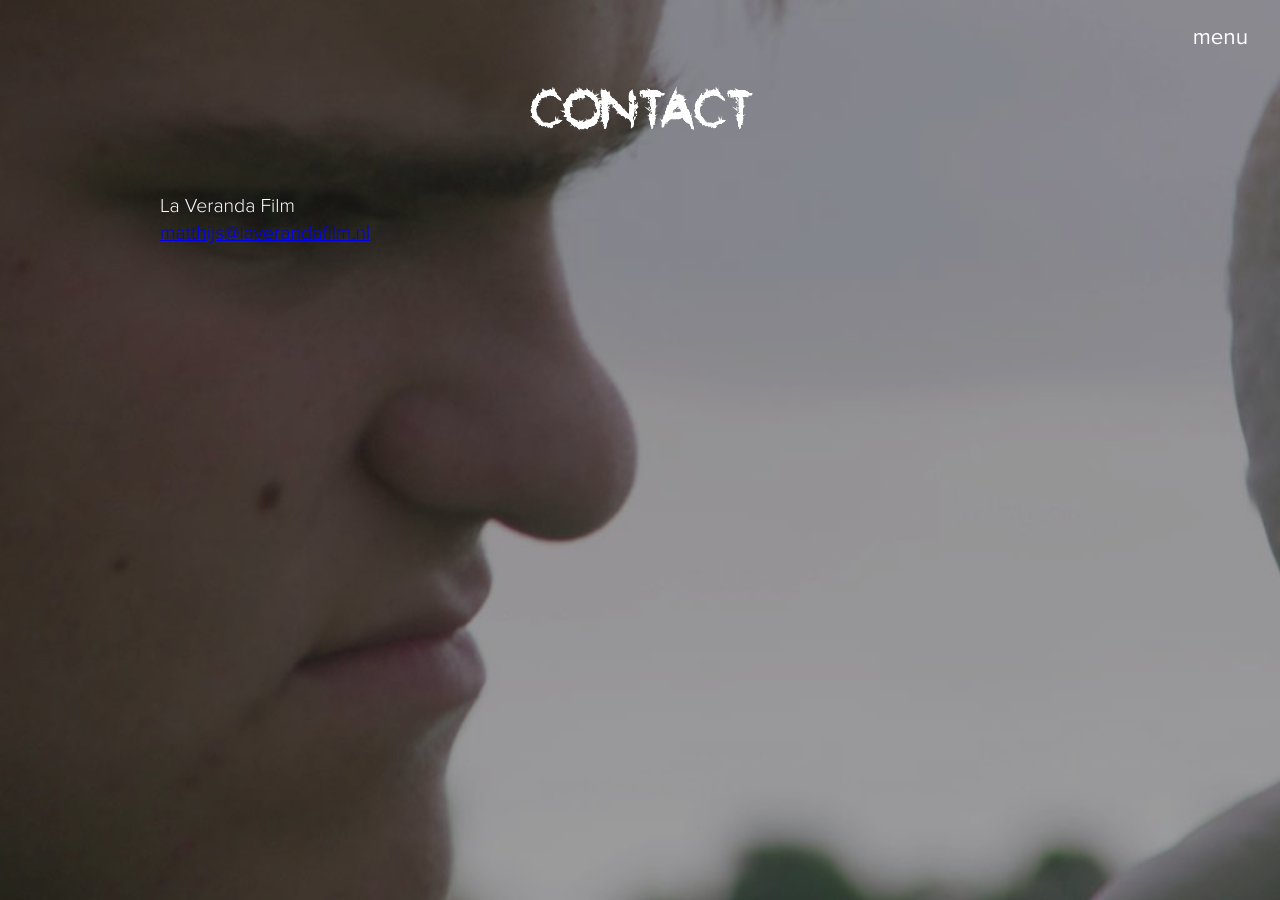
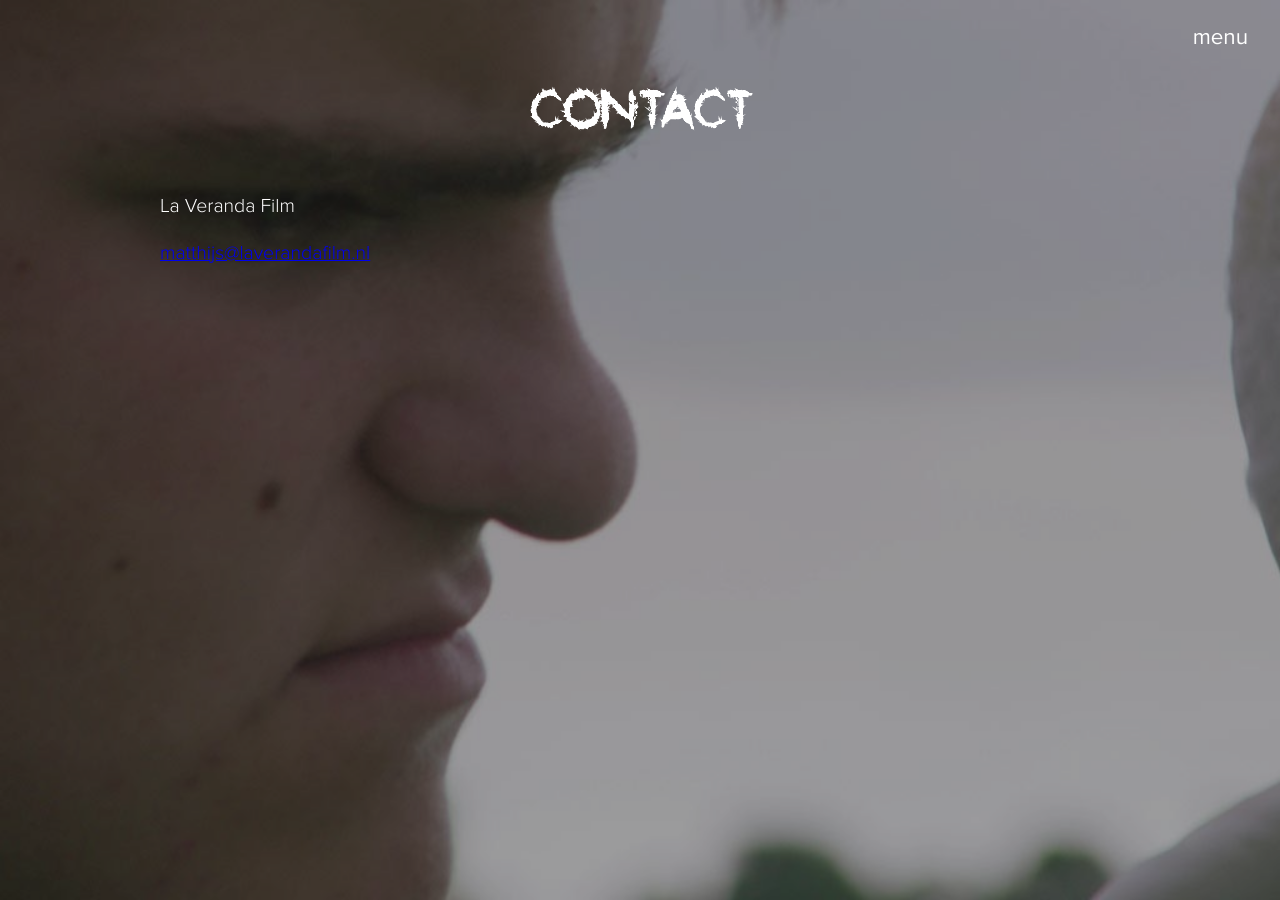
Before and after one commit to vogelvriend/vogelvriend.github.io, a Jekyll site: the page built from contact.md, in a window 1280 px wide. Built offline with Jekyll 4.4.1, drawn with Linux system fonts in a browser that asks for light colours; nearby versions of some CDN libraries.

```diff
--- a/contact.md
+++ b/contact.md
@@ -3,5 +3,6 @@ title: Contact
 layout: contact
 ---
 
-La Veranda Film\
+La Veranda Film
+
 [matthijs@laverandafilm.nl](mailto:matthijs@laverandafilm.nl)
```
